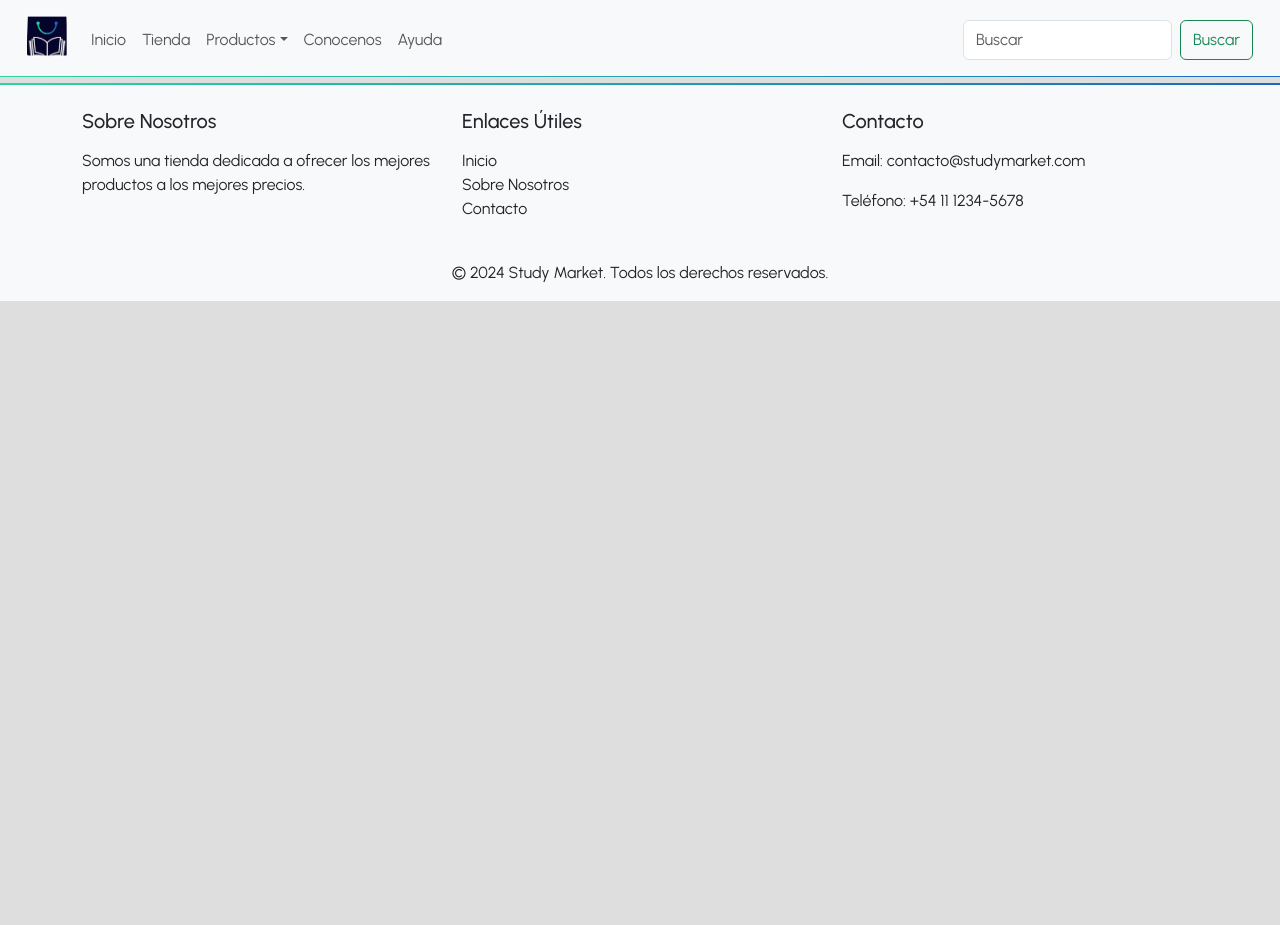
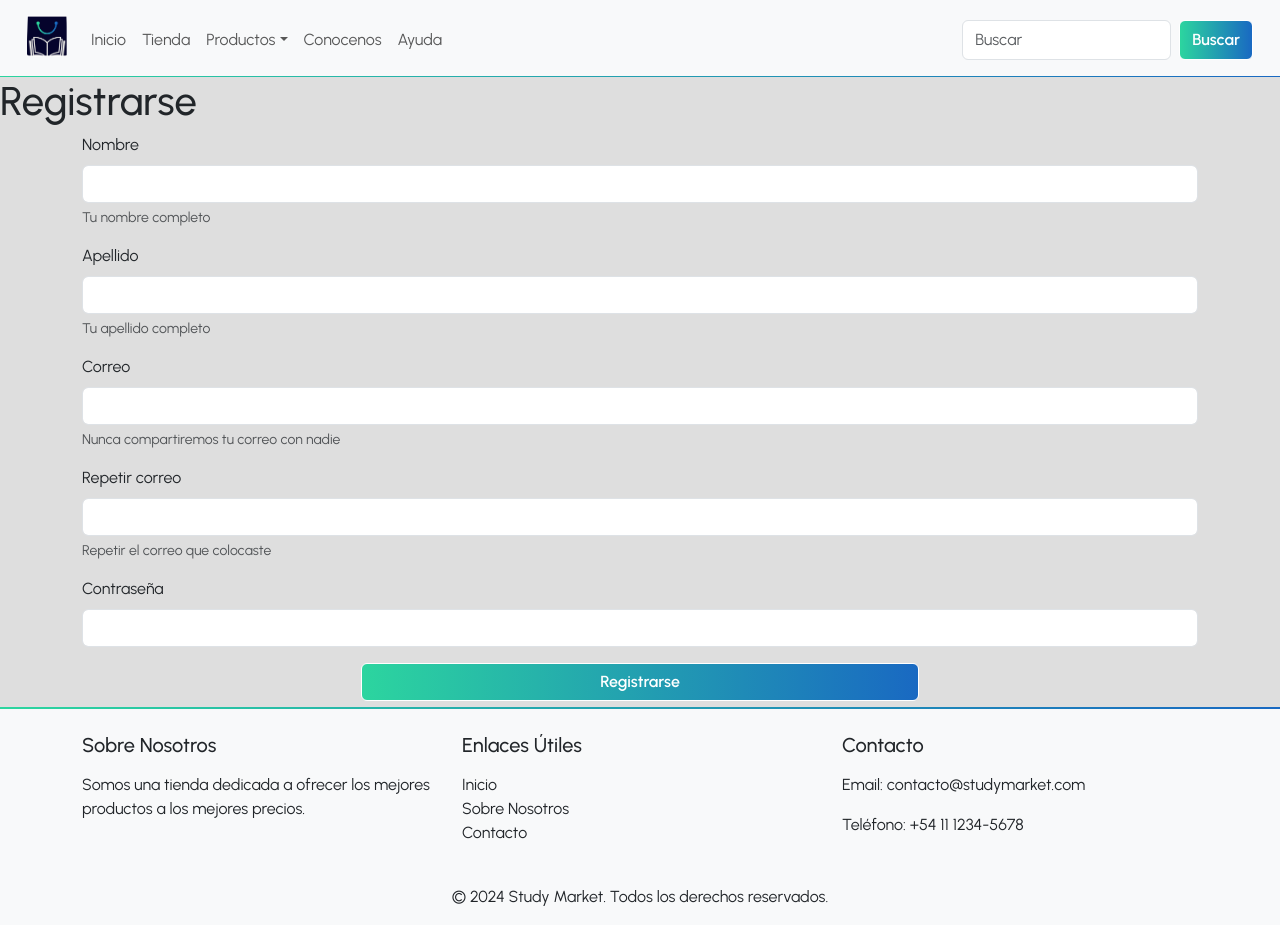
Before and after one commit to LautaroAgustinPaz/StudyMarket-FrontEnd, a React (Vite) app: page /registro in a window 1280 px wide. Before the commit the page ends 800 px from the top, so only its background shows below. Built offline with nearby package versions, Linux system fonts and the light colour scheme.

Commit message:
Añado registro, ajusto el bootstrap, css y rutas

```diff
--- a/index.html
+++ b/index.html
@@ -8,6 +8,5 @@
   <body>
     <div id="root"></div>
     <script type="module" src="/src/main.jsx"></script>
-    <script src="https://cdn.jsdelivr.net/npm/bootstrap@5.3.0/dist/js/bootstrap.bundle.min.js"></script>
   </body>
 </html>
--- a/src/App.css
+++ b/src/App.css
@@ -54,3 +54,11 @@ footer::after {
   background: linear-gradient(to right, #2cd59f, #1969c2);
   z-index: -1;
 }
+
+/* Botones */
+.btn {
+  background: linear-gradient(to right, #2cd59f, #1969c2);
+  --bs-btn-font-weight: 600;
+  --bs-btn-color: var(--bs-white);
+  border: 1px solid #fff;
+}
--- a/src/App.jsx
+++ b/src/App.jsx
@@ -6,23 +6,11 @@ import Footer from "./components/Footer"
 import './index.css'; // Estilos globales
 import './App.css'; // Estilos a componentes puntuales
 
-import Inicio from './pages/Inicio';
-import Conocenos from './pages/Conocenos';
-import Ayuda from './pages/Ayuda';
-import Tienda from './pages/Tienda';
-
 const App = () => {
   return (
     <BrowserRouter>
       <Navbar/>
-
-      <Routes>
-          <Route path='/' element={<Inicio />} />
-          <Route path='/tienda' element={<Tienda />} />
-          <Route path='/conocenos' element={<Conocenos />} />
-          <Route path='/ayuda' element={<Ayuda />} />
-      </Routes>
-
+      <Rutas/>
       <Footer/>
     </BrowserRouter>
   )
--- a/src/components/Footer.css
+++ /dev/null
@@ -1,37 +0,0 @@
-footer {
-  position: absolute;
-  width: 100%;
-  bottom: 1;
-  z-index: 1;
-  display: block;
-}
-
-footer h5 {
-  margin-bottom: 1rem;
-}
-
-footer ul {
-  padding-left: 0;
-}
-
-footer a {
-  color: #fff;
-  text-decoration: none;
-}
-
-footer a:hover {
-  color: #fff;
-  text-decoration: underline;
-}
-
-footer::after {
-  content: "";
-  display: block;
-  position: absolute;
-  top: -2px;
-  left: 0;
-  width: 100%;
-  height: 2px;
-  background: linear-gradient(to right, #2cd59f, #1969c2);
-  z-index: -1;
-}
--- /dev/null
+++ b/src/components/FormularioRegistro.jsx
@@ -0,0 +1,41 @@
+import React from 'react'
+import './FormularioRegistro.css'
+
+const FormularioRegistro = () => {
+  return (
+    <div className='container'>
+        <form>
+            <div className="mb-3">
+                <label htmlFor="nombre" className="form-label">Nombre</label>
+                <input type="text" className="form-control" id="nombre"/>
+                <div id="emailHelp" className="form-text">Tu nombre completo</div>
+            </div>
+            <div className="mb-3">
+                <label htmlFor="apellido" className="form-label">Apellido</label>
+                <input type="text" className="form-control" id="apellido"/>
+                <div id="emailHelp" className="form-text">Tu apellido completo</div>
+            </div>
+            <div className="mb-3">
+                <label htmlFor="correo" className="form-label">Correo</label>
+                <input type="email" className="form-control" id="correo"/>
+                <div id="emailHelp" className="form-text">Nunca compartiremos tu correo con nadie</div>
+            </div>
+            <div className="mb-3">
+                <label htmlFor="repetircorreo" className="form-label">Repetir correo</label>
+                <input type="email" className="form-control" id="repetircorreo"/>
+                <div id="emailHelp" className="form-text">Repetir el correo que colocaste</div>
+            </div>
+
+            <div className="mb-3">
+                <label htmlFor="contraseña" className="form-label">Contraseña</label>
+                <input type="password" className="form-control" id="contraseña"/>
+            </div>
+            <div className="d-grid gap-2 d-md-flex boton">
+                <button type="submit" className="btn col-6 mx-auto ">Registrarse</button>
+            </div>
+    </form>
+    </div>
+  )
+}
+
+export default FormularioRegistro
--- a/src/components/Navbar.jsx
+++ b/src/components/Navbar.jsx
@@ -24,7 +24,7 @@ const Navbar = () => {
                 <Link className="nav-link" to="/tienda">Tienda</Link>
               </li>
               <li className="nav-item dropdown">
-                <Link className="nav-link dropdown-toggle" to="/productos" role="button" data-bs-toggle="dropdown" aria-expanded="false">
+                <Link className="nav-link dropdown-toggle" to="#" role="button" data-bs-toggle="dropdown" aria-expanded="false">
                   Productos
                 </Link>
                 <ul className="dropdown-menu">
--- /dev/null
+++ b/src/pages/Registro.jsx
@@ -0,0 +1,12 @@
+import React from 'react'
+import FormularioRegistro from '../components/FormularioRegistro'
+
+const Registro = () => {
+  return (
+    <div><h1>Registrarse</h1>
+    <FormularioRegistro/>
+    </div>
+  )
+}
+
+export default Registro
```
Also changed, not shown: src/components/Navbar.css (deleted, +0 -18 lines), src/routers/Rutas.jsx (+7 -3 lines), src/routes/Rutas.jsx (deleted, +0 -15 lines), src/components/FormularioRegistro.css (added), src/pages/Ayuda.jsx (line endings or trailing spaces).
